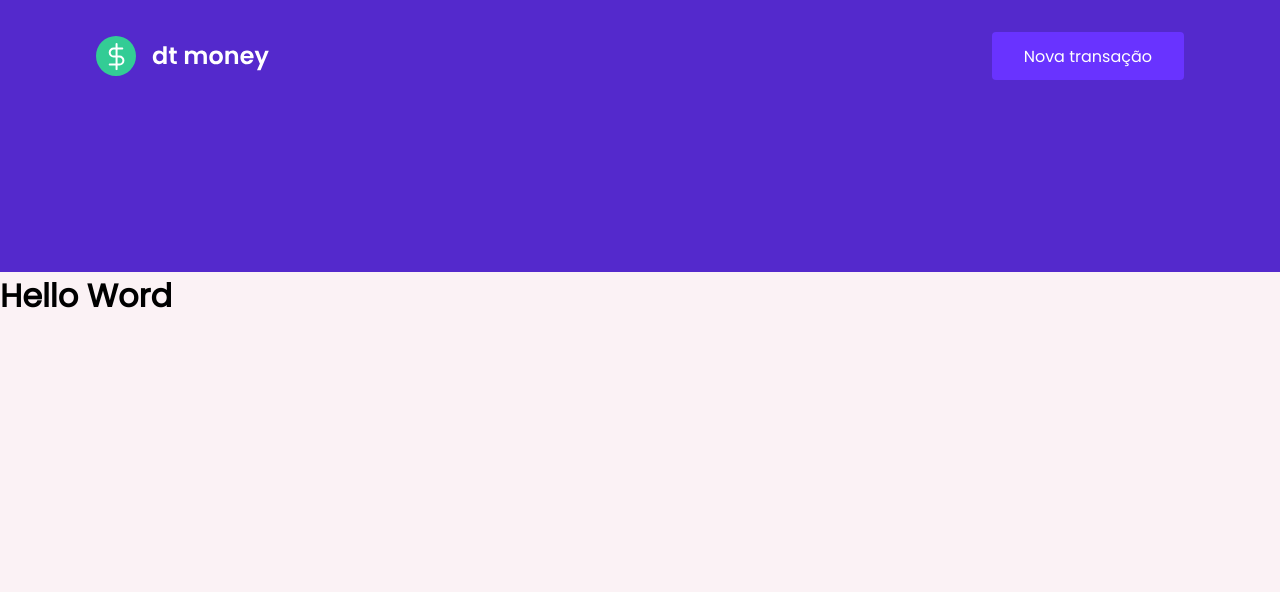
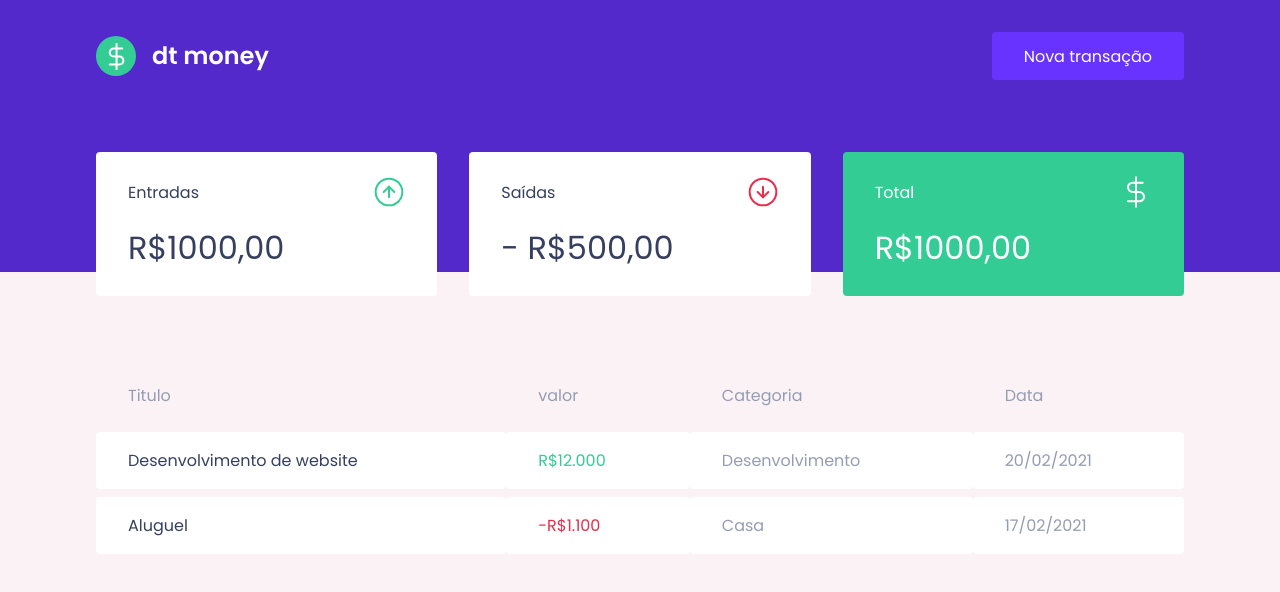
Before and after one commit to imbitubadigital/ignite-dt-money, a React (Create React App) app: page / in a window 1280 px wide. Shown: the top 592 px of the page. Built offline with nearby package versions, Linux system fonts and the light colour scheme.

Commit message:
Componentização

```diff
--- a/src/App.tsx
+++ b/src/App.tsx
@@ -1,4 +1,5 @@
 import React from 'react';
+import { Dashboard } from './components/Dashboard';
 import { Header } from './components/Header';
 import { GlobalStyles } from './styles/globals';
 
@@ -6,7 +7,7 @@
   return (
     <>
       <Header />
-      <h1>Hello Word</h1>
+      <Dashboard />
       <GlobalStyles />
     </>
   );
--- /dev/null
+++ b/src/components/Dashboard/index.tsx
@@ -0,0 +1,13 @@
+import { Summary } from "../Summary";
+import { TransactionTable } from "../TransactionTable";
+import { Container } from "./styles";
+
+export function Dashboard (){
+  return (
+    <Container>
+      <Summary />
+      <TransactionTable />
+    </Container>
+  );
+
+}
--- /dev/null
+++ b/src/components/Dashboard/styles.ts
@@ -0,0 +1,8 @@
+import styled from 'styled-components';
+
+export const Container = styled.main`
+  max-width: 1120px;
+  margin: 0 auto;
+  padding: 2.5rem 1rem;
+
+`;
--- /dev/null
+++ b/src/components/Summary/index.tsx
@@ -0,0 +1,33 @@
+import { Container } from "./styles";
+import incomeImg from '../../assets/income.svg';
+import outcomeImg from '../../assets/outcome.svg';
+import totalImg from '../../assets/total.svg';
+
+export function Summary(){
+  return (
+    <Container>
+      <div>
+        <header>
+          <p>Entradas</p>
+          <img src={incomeImg} alt="Entradas"/>
+        </header>
+        <strong>R$1000,00</strong>
+      </div>
+      <div>
+        <header>
+          <p>Saídas</p>
+          <img src={outcomeImg} alt="Saídas"/>
+        </header>
+        <strong>- R$500,00</strong>
+      </div>
+      <div className="highlight-background">
+        <header>
+          <p>Total</p>
+          <img src={totalImg} alt="Total"/>
+        </header>
+        <strong>R$1000,00</strong>
+      </div>
+    </Container>
+  );
+
+}
--- /dev/null
+++ b/src/components/Summary/styles.ts
@@ -0,0 +1,36 @@
+import styled from 'styled-components';
+
+export const Container = styled.div`
+  display: grid;
+  grid-template-columns: repeat(3, 1fr);
+  gap: 2rem;
+  margin-top: -10rem;
+
+  div {
+    background: var(--shape);
+    padding: 1.5rem 2rem;
+    border-radius: 0.255rem;
+    color: var(--text-title);
+
+    header {
+      display: flex;
+      align-items: center;
+      justify-content: space-between
+    }
+
+    strong {
+      display: block;
+      margin-top: 1rem;
+      font-size: 2rem;
+      font-weight: 500;
+      line-height: 3rem;
+    }
+
+    &.highlight-background{
+      background: var(--green);
+      color: #fff;
+    }
+
+  }
+
+`;
--- /dev/null
+++ b/src/components/TransactionTable/index.tsx
@@ -0,0 +1,32 @@
+import { Container } from "./styles";
+
+export function TransactionTable(){
+  return (
+    <Container>
+        <table>
+          <thead>
+            <tr>
+              <th>Titulo</th>
+              <th>valor</th>
+              <th>Categoria</th>
+              <th>Data</th>
+            </tr>
+          </thead>
+          <tbody>
+            <tr>
+              <td>Desenvolvimento de website</td>
+              <td className="deposit">R$12.000</td>
+              <td>Desenvolvimento</td>
+              <td>20/02/2021</td>
+            </tr>
+            <tr>
+              <td>Aluguel</td>
+              <td className="withdraw"> -R$1.100</td>
+              <td>Casa</td>
+              <td>17/02/2021</td>
+            </tr>
+          </tbody>
+        </table>
+    </Container>
+  );
+}
--- /dev/null
+++ b/src/components/TransactionTable/styles.ts
@@ -0,0 +1,38 @@
+import styled from 'styled-components';
+
+export const Container = styled.div`
+  margin-top: 4rem;
+
+  table {
+    width: 100%;
+    border-spacing: 0 0.5rem;
+
+    th {
+      color: var(--text-body);
+      font-weight: 400;
+      padding: 1rem 2rem;
+      text-align: left;
+      line-height: 1.5rem;
+    }
+
+    td {
+      padding: 1rem 2rem;
+      border: 0;
+      background: var(--shape);
+      color: var(--text-body);
+      border-radius: 0.25rem;
+
+      &:first-child{
+        color: var(--text-title);
+      }
+
+      &.deposit {
+        color: var(--green);
+      }
+
+      &.withdraw {
+        color: var(--red);
+      }
+    }
+  }
+`;
--- a/src/styles/globals.ts
+++ b/src/styles/globals.ts
@@ -5,6 +5,7 @@
   :root{
     --background: #FBF2F5;
     --red: #e52e4d;
+    --green: #33cc95;
     --blue: #5429cc;
     --blue-light: #6933ff;
     --text-title: #363f5f;
```
